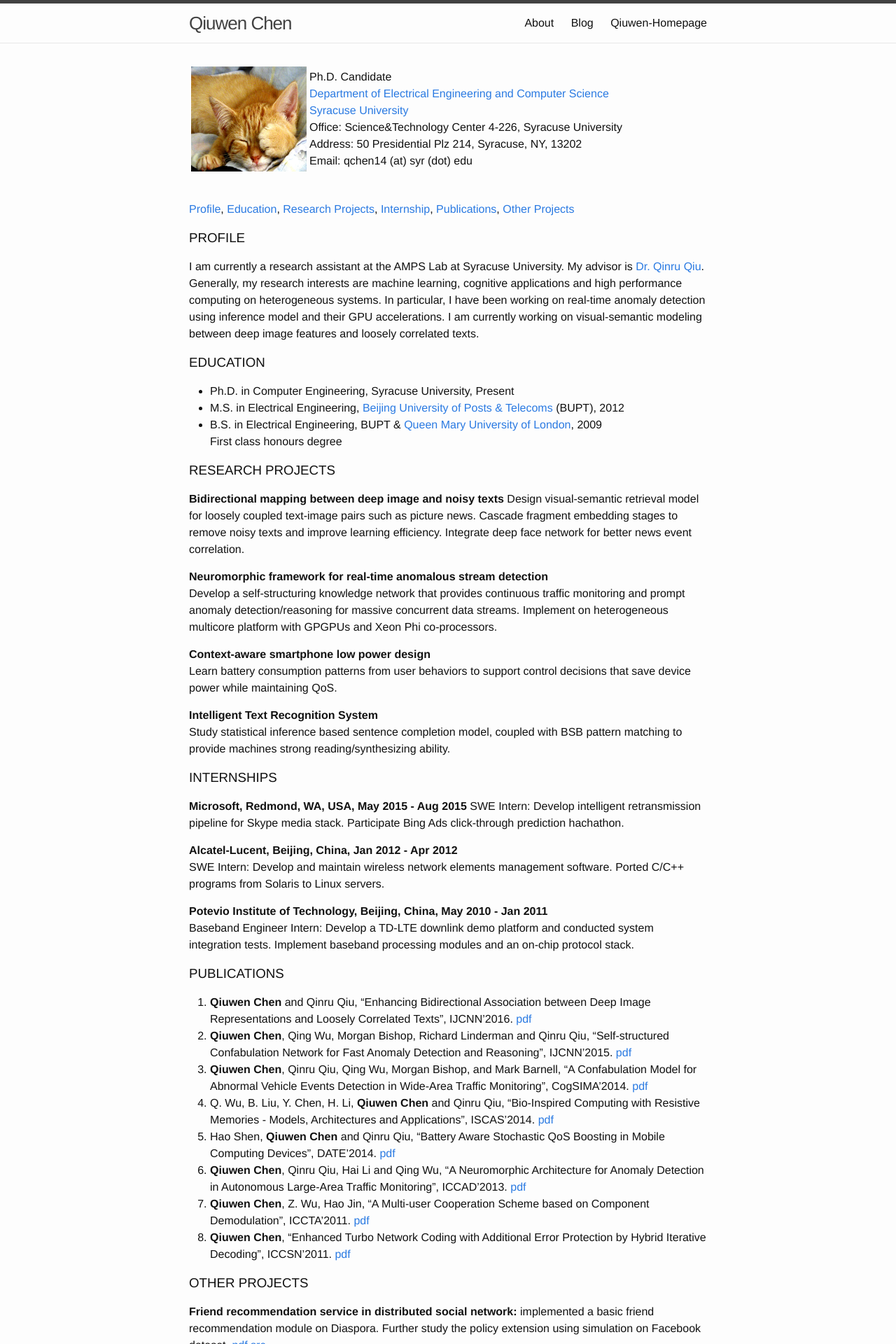
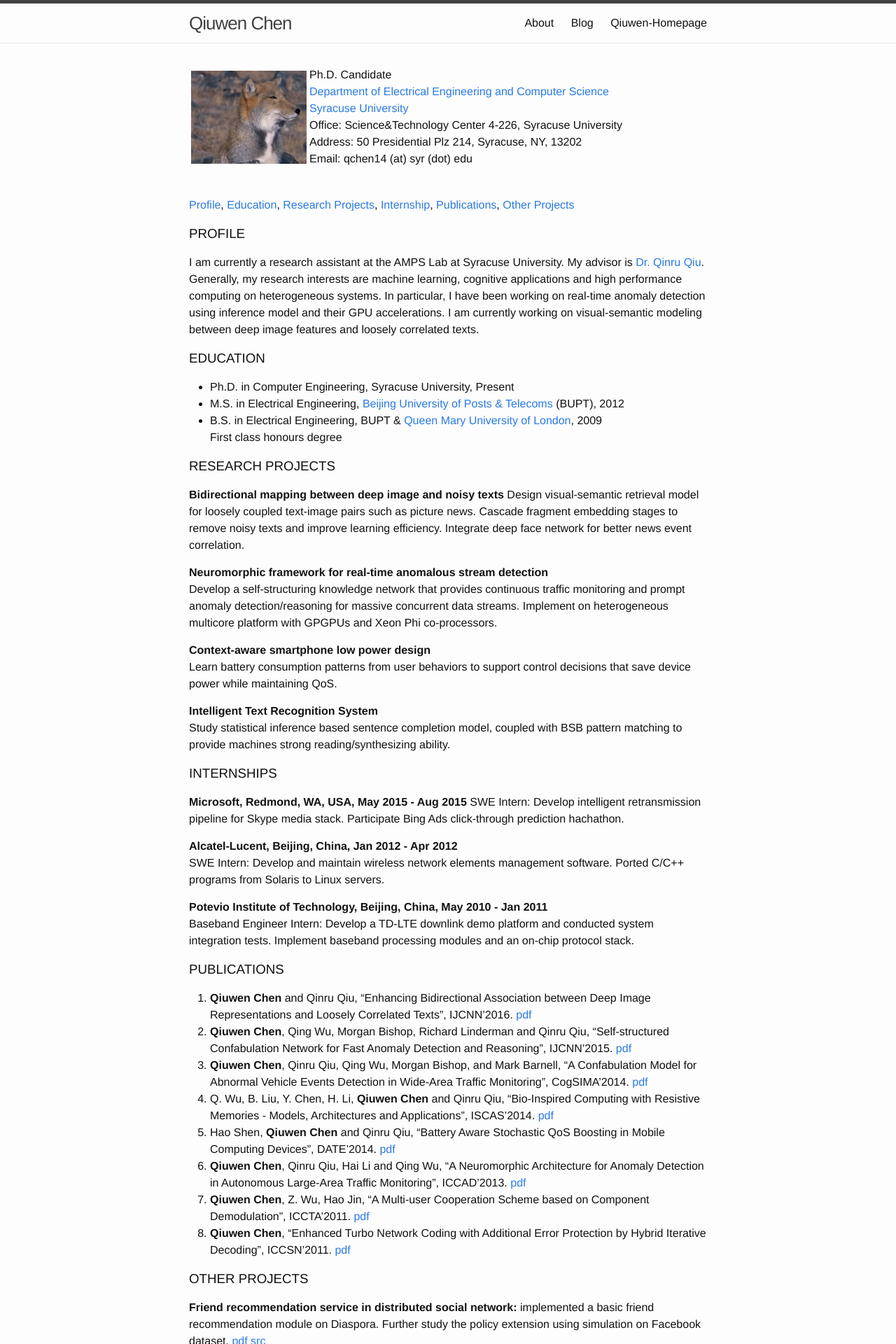
Before and after one commit to autchen/autchen.github.io, a Jekyll site: the page built from index.md, in a window 1280 px wide. Shown: the top 1920 px of the page at 70% size. Built offline with Jekyll 4.4.1, drawn with Linux system fonts in a browser that asks for light colours.

Commit message:
new head

```diff
--- a/index.md
+++ b/index.md
@@ -3,7 +3,7 @@ title: Qiuwen-Homepage
 layout: default
 ---
 
-| <img src="resources/images/sleepy_cats.jpg" height="150" width="165"/> | Ph.D. Candidate <br> [Department of Electrical Engineering and Computer Science](http://eng-cs.syr.edu/our-departments/electrical-engineering-and-computer-science/) <br> [Syracuse University](http://www.syr.edu/) <br> Office: Science&Technology Center 4-226, Syracuse University <br> Address: 50 Presidential Plz 214, Syracuse, NY, 13202 <br> Email: qchen14 (at) syr (dot) edu |
+| <img src="resources/images/lol_fox.gif" height="133" width="165"/> | Ph.D. Candidate <br> [Department of Electrical Engineering and Computer Science](http://eng-cs.syr.edu/our-departments/electrical-engineering-and-computer-science/) <br> [Syracuse University](http://www.syr.edu/) <br> Office: Science&Technology Center 4-226, Syracuse University <br> Address: 50 Presidential Plz 214, Syracuse, NY, 13202 <br> Email: qchen14 (at) syr (dot) edu |
 
 <br>
 
```
Also changed, not shown: resources/images/lol_fox.gif (added).
